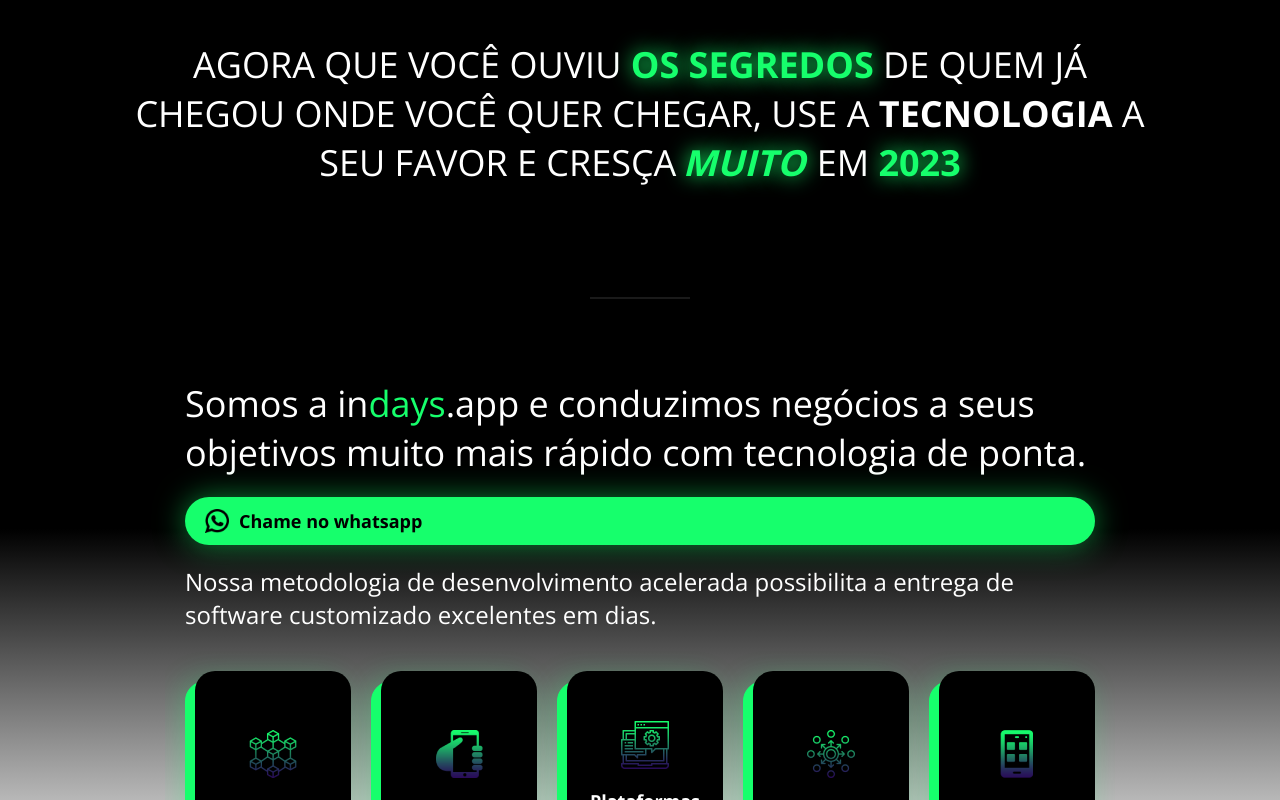
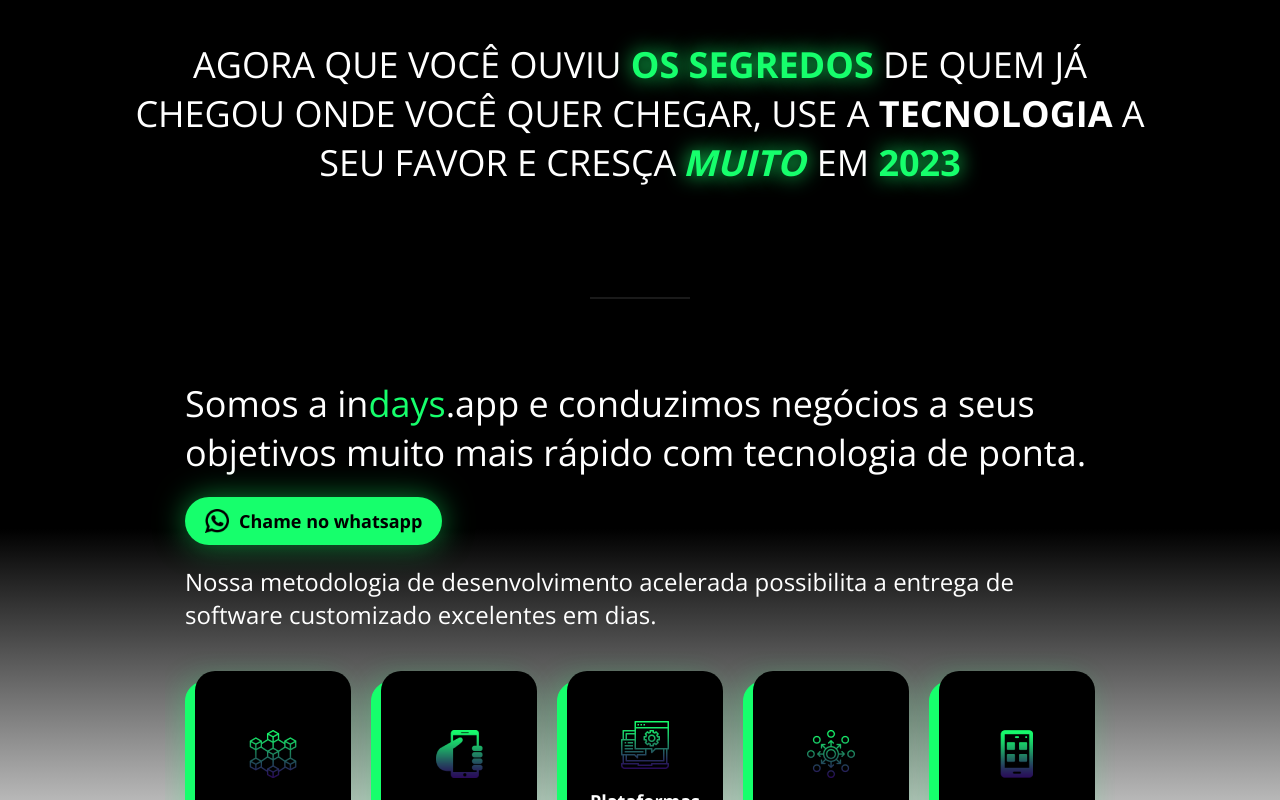
Before and after one commit to loliveirawebdev/indays.app-landing-page, a Next.js app: page /nitro-10x in a window 1280 px wide. Shown: the top 800 px of the page. Built offline with nearby package versions, Linux system fonts and the light colour scheme; no server answers.

Commit message:
fix: wpp button size

```diff
--- a/modules/Nitro10x/index.tsx
+++ b/modules/Nitro10x/index.tsx
@@ -34,6 +34,7 @@ const Nitro10x: React.FC = () => {
           <h1>{strings.presentation.title}</h1>
 
           <div className="fadeout--contact">
+            <div className="wpp-link">
               <a href="https://wa.me/5519997494445?text=Ol%C3%A1!" target="_blank" rel="noreferrer">
                 <Image
                   width={24}
@@ -46,6 +47,7 @@ const Nitro10x: React.FC = () => {
 
                 {strings.presentation.contact}
               </a>
+            </div>
           </div>
 
           <h2>{strings.presentation.subtitle}</h2>
--- a/styles/Nitro10x.module.scss
+++ b/styles/Nitro10x.module.scss
@@ -98,8 +98,11 @@
     .fadeout--contact {
       margin-top: $spacing-sm;
 
+      .wpp-link {
+        width: auto;
+        display: inline-flex;
+
         a {
-        width: 100%;
           display: flex;
           height: 4.8rem;
           align-items: center;
@@ -116,6 +119,7 @@
 
           img {
             margin-right: $spacing-xs;
+          }
         }
       }
 
```
Lines whose indentation alone changed are shown as unchanged.
